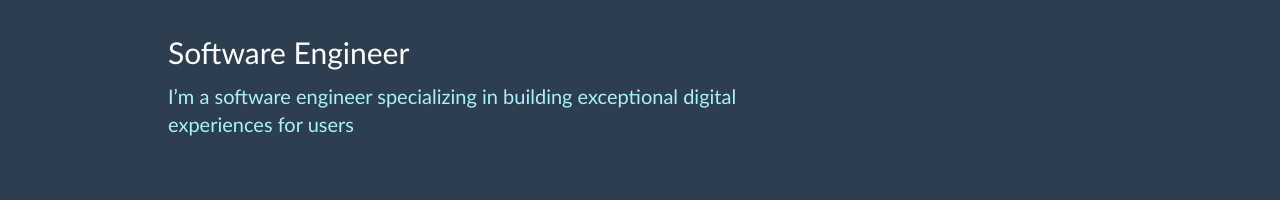
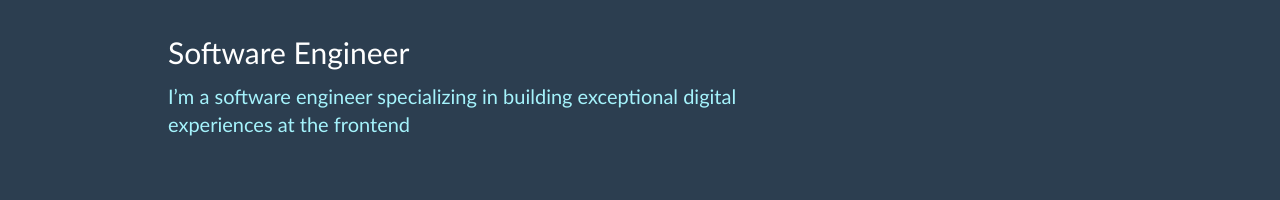
Before and after one commit to Almuhandith/react-portfolio, a Next.js app: page / in a window 1280 px wide. Shown: the part 318-518 px from the top of the page. Built offline with nearby package versions, Linux system fonts and the light colour scheme.

Commit message:
intro edited

```diff
--- a/components/Hero.jsx
+++ b/components/Hero.jsx
@@ -10,7 +10,7 @@ const Hero = () => {
             <h3 className='text-3xl py-2 text-cyan-800 dark:text-cyan-200 font-medium md:text-6xl lg:text-7xl'>I build things for the web</h3>
             <h4 className='text-2xl pt-10 md:text-3xl'>Software Engineer</h4>
             <p className='text-md py-3 leading-8 text-cyan-800 md:text-xl max-w-xl dark:text-cyan-200'>
-            I’m a software engineer specializing in building exceptional digital experiences for users
+            I’m a software engineer specializing in building exceptional digital experiences at the frontend
             </p>
           </div>
           <div className='text-5xl flex justify-center max-w-xl mx-auto gap-16 py-3 text-gray-600 dark:text-cyan-200'>
```
